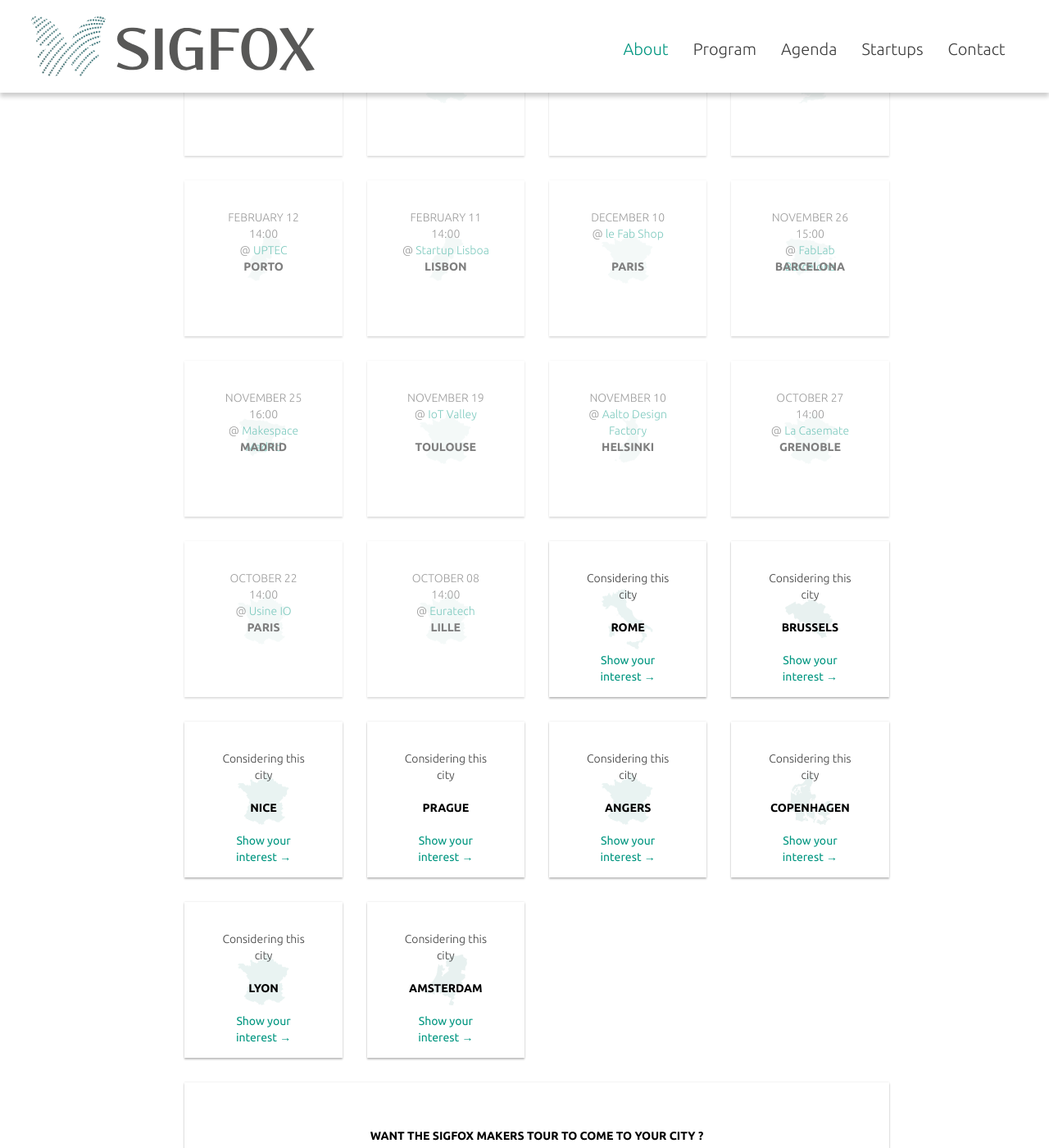
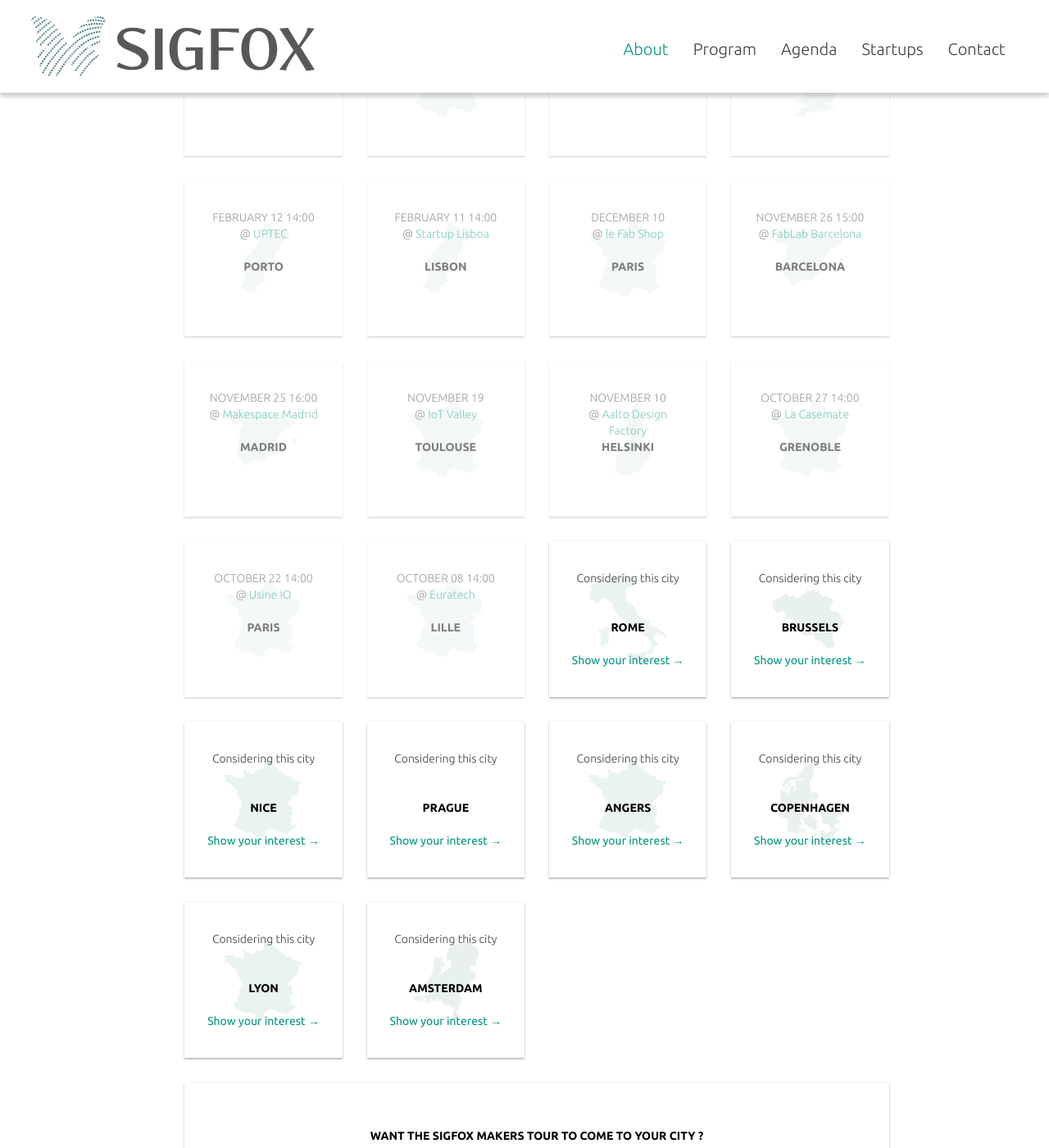
Before and after one commit to sigfox/makers.sigfox.com, a Jekyll site: the page built from tour/index.html, in a window 1280 px wide and 1400 px high, scrolled down 1835 px. Shown: the whole window at 82% size. Built offline with Jekyll 4.4.1, drawn with Linux system fonts in a browser that asks for light colours.

Commit message:
SMT : udpate css

```diff
--- a/css/tour.scss
+++ b/css/tour.scss
@@ -162,7 +162,7 @@
     min-height: 190px;
     box-shadow: $shadow;
     color: $darkgray;
-    padding: 35px 40px;
+    padding: 35px 25px;
     margin-bottom: 30px;
     a{
       color: $lightgreen;
@@ -189,7 +189,7 @@
     }
     &.country{
       background-repeat: no-repeat;
-      background-size:33%;
+      background-size:50%;
       background-position: 50% 50%;
 
       &.FRA{
```
